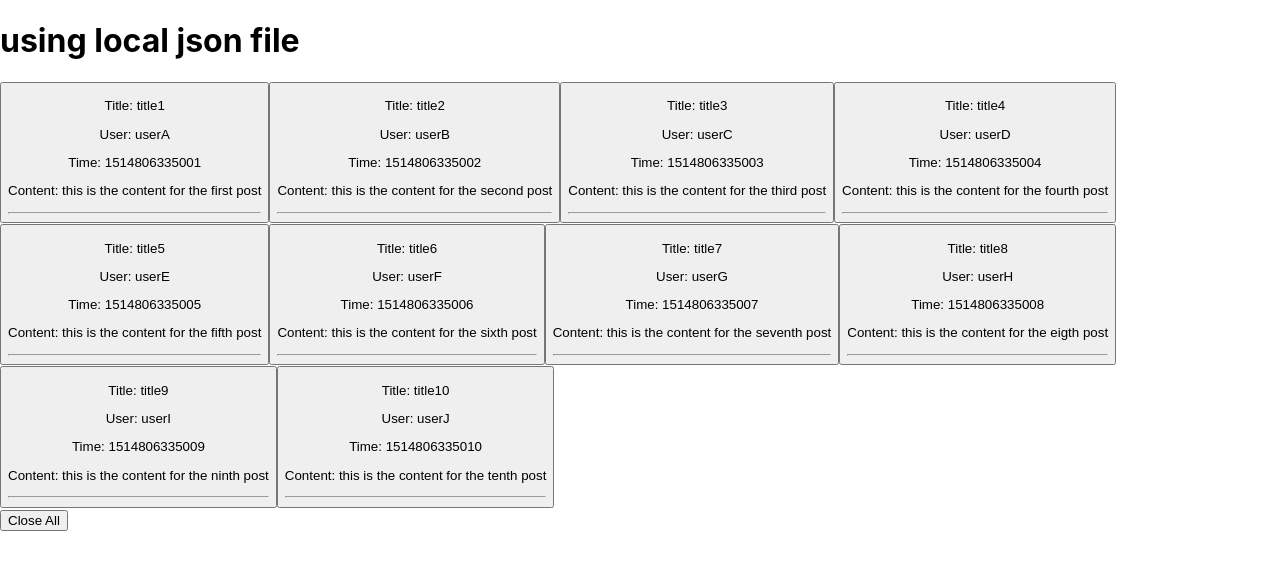
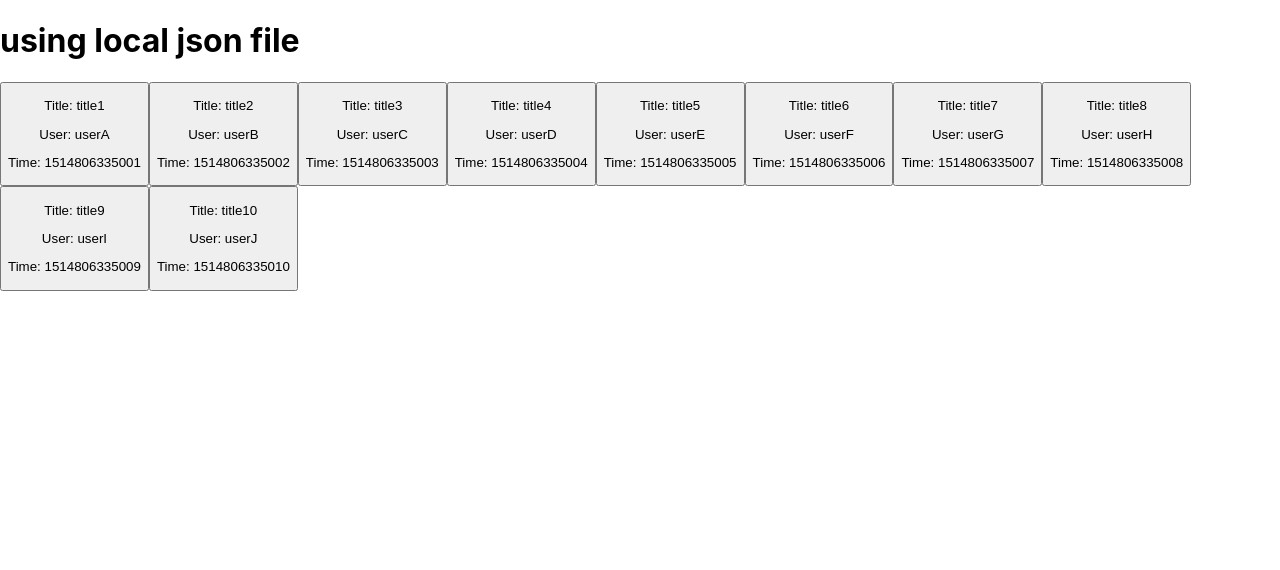
Before and after one commit to saarkgit/react-reddit-reader, a React (Create React App) app: page / in a window 1280 px wide. Shown: the top 570 px of the page. Built offline with nearby package versions, Linux system fonts and the light colour scheme.

Commit message:
handleClick managed by AllPosts now

```diff
--- a/public/index.html
+++ b/public/index.html
@@ -24,7 +24,7 @@
       work correctly both with client-side routing and a non-root public URL.
       Learn how to configure a non-root public URL by running `npm run build`.
     -->
-    <title>React App</title>
+    <title>Localhost </title>
   </head>
   <body>
     <noscript>You need to enable JavaScript to run this app.</noscript>
--- a/src/NewReddit.js
+++ b/src/NewReddit.js
@@ -1,102 +1,107 @@
 import React from 'react';
-import { useState } from 'react';
-function Post(props) {
-  const [openStatus, setStatus] = useState(true);
 
-  if (openStatus) {
+function Thread(props) {
+  // const [openStatus, setOpenStatus] = useState(true);
+
+  if (props.status) {
     return (
-      // <button onClick={() => setStatus(!props.post.isOpen) props.handleClick}>
-
-      <button onClick={() => setStatus(!openStatus)}>
+      <button onClick={props.onClick}>
         <p>Title: {props.post.title}</p>
         <p>User: {props.post.user}</p>
         <p>Time: {props.post.time}</p>
         <p>Content: {props.post.content}</p>
-        <hr />
       </button>
     );
   }
 
   return (
-    // <button onClick={props.handleClick}>
-      <button onClick={() => setStatus(!openStatus)}>
+    <button onClick={props.onClick}>
       <p>Title: {props.post.title}</p>
       <p>User: {props.post.user}</p>
       <p>Time: {props.post.time}</p>
-      <hr />
     </button>
   );
 }
 
+// function handleClick(data) {
+//   if (data.length > 0) {
+//     data.forEach(element => {
+//       element.setOpenStatus({ status: false });
+//     });
+//   }
+// }
+
 class AllPosts extends React.Component {
-  renderPost(element) {
+  constructor(props) {
+    super(props);
+    this.state = {
+      externalData: [
+
+      ],
+      status: false
+    };
+
+    let count = 0;
+    const status = false;
+    this.props.data.forEach((element) => {
+      if (!this.state.externalData.some(
+        (post) => this.checkIfExisting(post, element.title)
+      )) {
+        this.state.externalData.push(this.createPost(element, count, status))
+        count++;
+      }
+    })
+
+    // this.handleClick = this.handleClick.bind(this);
+    this.handlePostClick = this.handlePostClick.bind(this);
+    this.createPost = this.createPost.bind(this);
+  }
+
+  createPost(element, index, status) {
     return (
-      <Post
+      <Thread
         key={element.title}
         post={element}
-        onClick={() => this.props.onClick(element)}
+        status={status}
+        onClick={() => this.handlePostClick(index)}
       />
     )
   }
 
-  checkIfExisting(post, key, value) {
-    return post[key] === value;
+
+
+  // handleClick() {
+  //   this.state.externalData.forEach(element => {
+  //     element.setOpenStatus(false);
+  //   });
+  // }
+
+  handlePostClick(index) {
+    let arr = [...this.state.externalData];
+    // let newElem = JSON.parse(JSON.stringify(arr[index]));
+    let newElem = this.createPost(arr[index].props.post, index, !arr[index].props.status)
+    // newElem.props.status = !newElem.props.status;
+    arr[index] = newElem;
+    this.setState({ externalData: arr });
+    // this.setState({externalData[index]: 0}); //[index][0]: externalData[index][0]
+
+  }
+
+  checkIfExisting(post, value) {
+    return post["key"] === value;
   }
 
   render() {
-    // might have dupes
-    this.props.data.forEach((element) => {
-      if (!this.props.threads.some(
-        (post) => this.checkIfExisting(post, "key", element.title)
-      )) {
-        this.props.threads.push(this.renderPost(element))
-      }
-    })
     return (
       <div>
-        {this.props.threads}
-      </div>
-    )
-  }
-}
-
-class NewReddit extends React.Component {
-  constructor(props) {
-    super(props);
-    this.state = {
-      externalData: [],
-    };
-  }
-
-  handleClose() {
-
-  }
-
-  handleClick(i) {
-    this.setState({
-      // threads[i]:
-    });
-  }
-
-  render() {
-    // const isOpen = { isOpen: true };
-    // let dataPlus = Object.assign(this.props.data, isOpen);
-    // dataPlus.forEach(element => { Object.assign(element, isOpen) });
-
-    return (
-      <div className="game">
         <h1>using local json file</h1>
-        <div className="game-board">
-          <AllPosts
-            data={this.props.data}
-            onClick={i => this.handleClick(i)}
-            threads={this.state.externalData}
-          />
+        {/* <button onClick={this.handleClick}>Open All</button> */}
+        <div>
+          {this.state.externalData}
         </div>
-        <button onClick={this.handleClose}>Close All</button>
       </div>
     );
   }
 }
 
-export default NewReddit;
+export default AllPosts;
--- a/src/index.js
+++ b/src/index.js
@@ -3,14 +3,15 @@ import ReactDOM from 'react-dom/client';
 import './index.css';
 // import App from './App';
 // import Reddit from './Reddit';
-import NewReddit from './NewReddit'
+import AllPosts from './NewReddit'
+// import TwoCompReddit from './TwoCompReddit';
 import reportWebVitals from './reportWebVitals';
 import Data from './exData.json';
 
 const root = ReactDOM.createRoot(document.getElementById('root'));
 root.render(
   <React.StrictMode>
-    <NewReddit data={Data}/>
+    <AllPosts data={Data}/>
   </React.StrictMode>
 );
 
```
